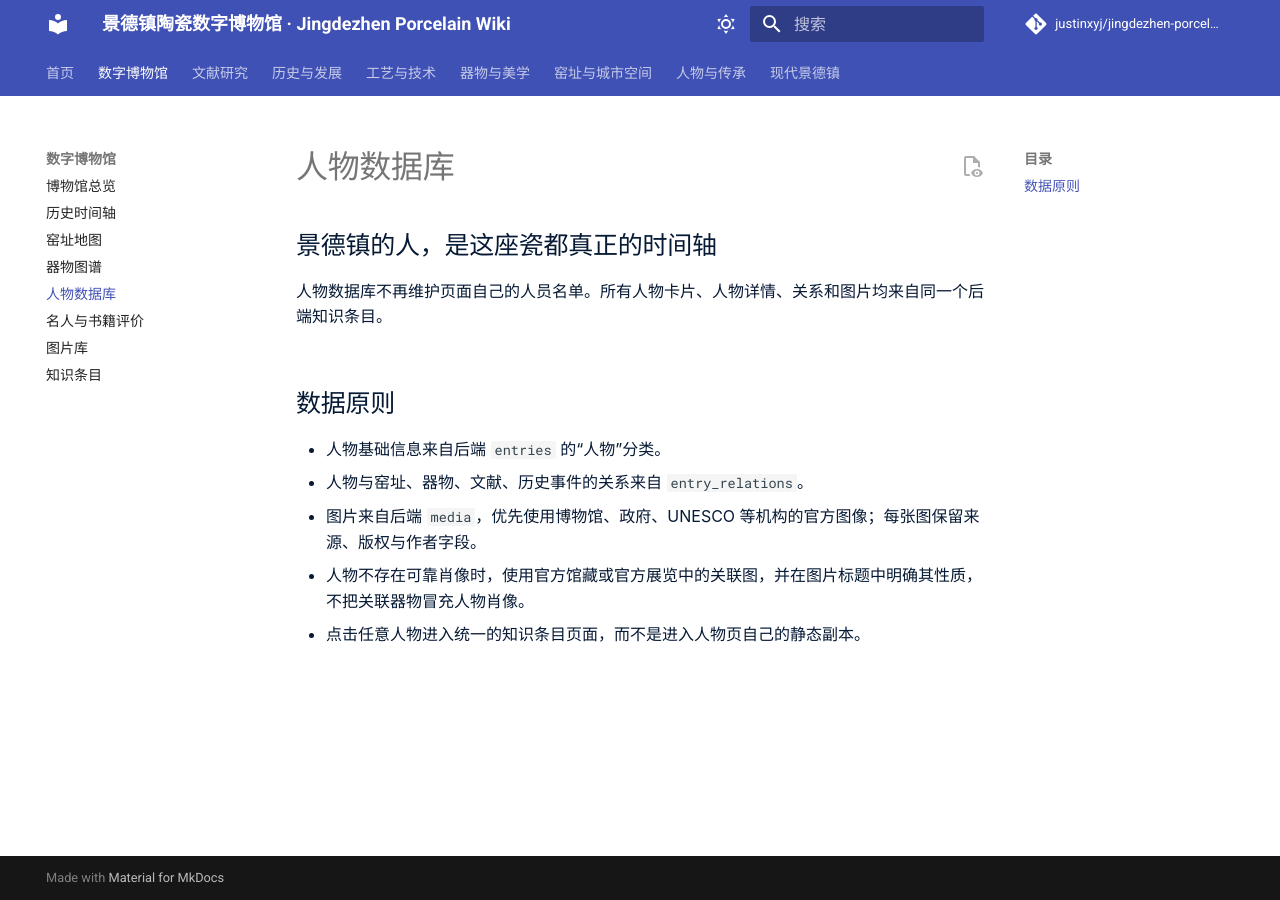
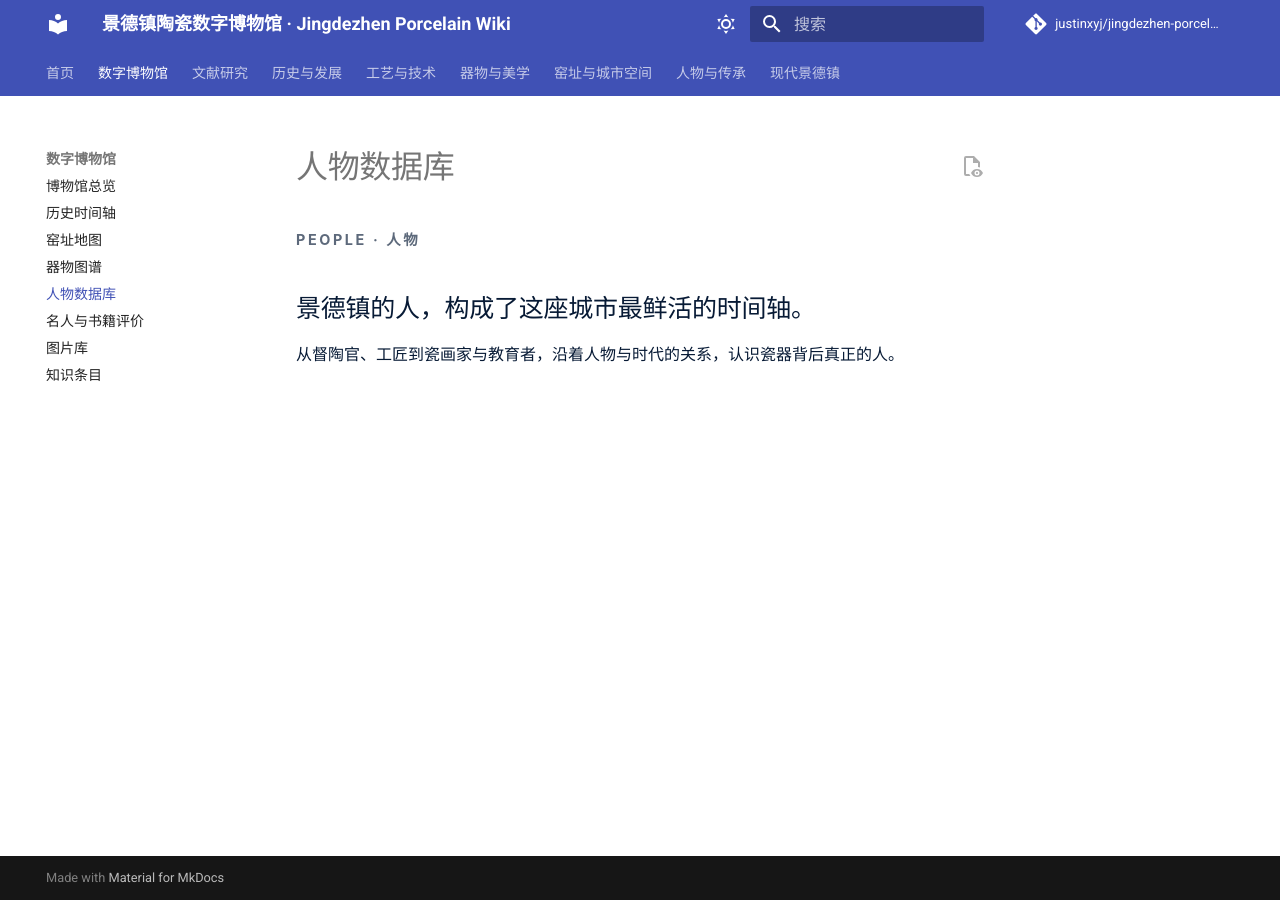
Before and after one commit to justinxyj/jingdezhen-porcelain-wiki, an MkDocs documentation site: the page built from docs/museum/people.md, in a window 1280 px wide. Built offline with MkDocs 1.6.1 and Material for MkDocs 9.7.7, drawn with Linux system fonts in a browser that asks for light colours; a script that is not in the unit is left out; comment, search, counter and statistics services are not loaded.

Commit message:
redesign people page in Apple porcelain-blue style

```diff
--- a/docs/museum/people.md
+++ b/docs/museum/people.md
@@ -1,18 +1,11 @@
 # 人物数据库
 
 <div class="people-hero">
-<h2>景德镇的人，是这座瓷都真正的时间轴</h2>
-<p>人物数据库不再维护页面自己的人员名单。所有人物卡片、人物详情、关系和图片均来自同一个后端知识条目。</p>
+  <div class="eyebrow">PEOPLE · 人物</div>
+  <h2>景德镇的人，构成了这座城市最鲜活的时间轴。</h2>
+  <p>从督陶官、工匠到瓷画家与教育者，沿着人物与时代的关系，认识瓷器背后真正的人。</p>
 </div>
 
 <div class="official-people-grid" id="people-list">
-  <div class="voice-loading">正在加载人物知识库……</div>
+  <div class="voice-loading">正在加载人物……</div>
 </div>
-
-## 数据原则
-
-- 人物基础信息来自后端 `entries` 的“人物”分类。
-- 人物与窑址、器物、文献、历史事件的关系来自 `entry_relations`。
-- 图片来自后端 `media`，优先使用博物馆、政府、UNESCO 等机构的官方图像；每张图保留来源、版权与作者字段。
-- 人物不存在可靠肖像时，使用官方馆藏或官方展览中的关联图，并在图片标题中明确其性质，不把关联器物冒充人物肖像。
-- 点击任意人物进入统一的知识条目页面，而不是进入人物页自己的静态副本。
```
